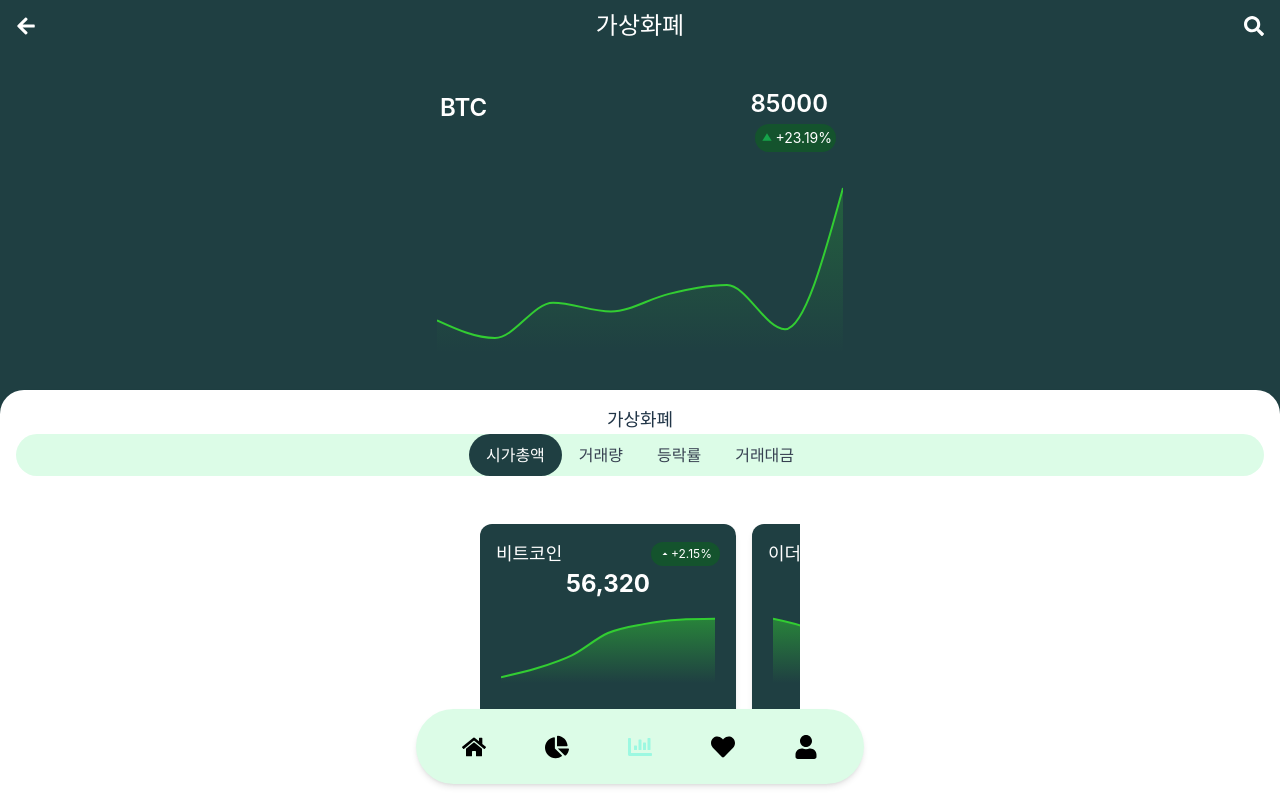
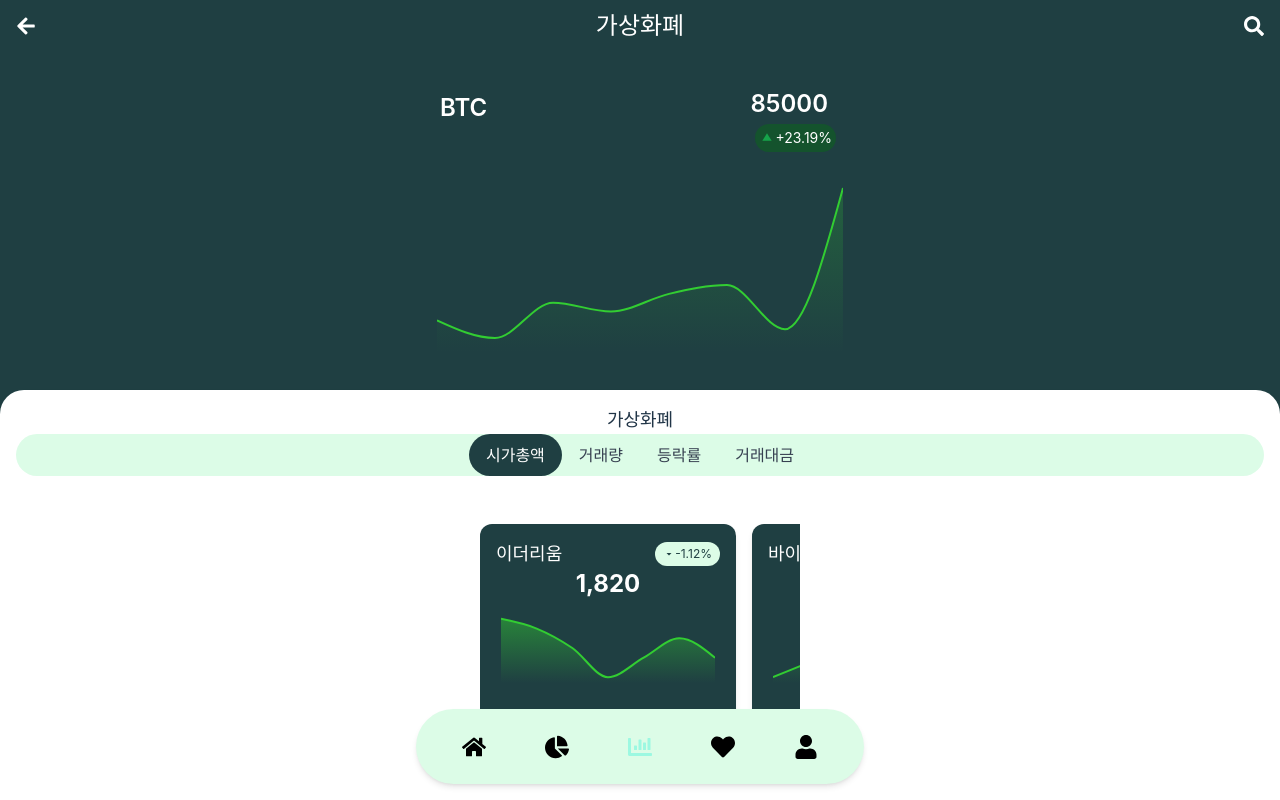
Before and after one commit to zzun73/PigIn, a React (Vite) app in the folder front/: page /investment/cryptocurrency in a window 1280 px wide. Built offline with nearby package versions, Linux system fonts and the light colour scheme.

Commit message:
Add : 가상화폐 옵션에 따른 정렬 로직 구현

```diff
--- a/front/src/investment/crypto/components/CryptoItemsContainer.tsx
+++ b/front/src/investment/crypto/components/CryptoItemsContainer.tsx
@@ -1,4 +1,4 @@
-import React, { useState } from "react";
+import React, { useState, useEffect } from "react";
 import { useNavigate } from "react-router-dom";
 import CryptoItem from "./CryptoItem";
 import CryptoCurrenciesData from "../../../data/CryptoCurrenciesData.json";
@@ -12,7 +12,39 @@ const CryptoItemsContainer: React.FC<CryptoItemsContainerProps> = ({
   title,
 }) => {
   const [selectedOption, setSelectedOption] = useState<string>("시가총액");
+  const [sortedData, setSortedData] = useState<CryptoItemData[]>([]);
   const navigate = useNavigate();
+
+  useEffect(() => {
+    // 선택 옵션에 따른 정렬 로직
+    const sortedCryptos = [...CryptoCurrenciesData].sort((a, b) => {
+      switch (selectedOption) {
+        case "시가총액":
+          return (
+            parseFloat(b.marketCap.replace("조", "")) -
+            parseFloat(a.marketCap.replace("조", ""))
+          );
+        case "거래량":
+          return (
+            parseFloat(b.volume.replace("B", "")) -
+            parseFloat(a.volume.replace("B", ""))
+          );
+        case "등락률":
+          return (
+            parseFloat(b.percentageChange.replace("%", "")) -
+            parseFloat(a.percentageChange.replace("%", ""))
+          );
+        case "거래대금":
+          return (
+            parseFloat(b.volume.replace("B", "")) * b.price -
+            parseFloat(a.volume.replace("B", "")) * a.price
+          ); // 거래대금 = 거래량 * 현재가
+        default:
+          return 0;
+      }
+    });
+    setSortedData(sortedCryptos);
+  }, [selectedOption]);
 
   const handleOptionChange = (option: string) => {
     setSelectedOption(option);
@@ -43,7 +75,7 @@ const CryptoItemsContainer: React.FC<CryptoItemsContainerProps> = ({
         ))}
       </div>
       <div className="flex flex-row overflow-x-auto space-x-4 w-80 max-w-full mx-auto flex-nowrap">
-        {CryptoCurrenciesData.map((item: CryptoItemData) => (
+        {sortedData.map((item: CryptoItemData) => (
           <div
             key={item.symbol}
             onClick={() => handleItemClick(item)}
```
